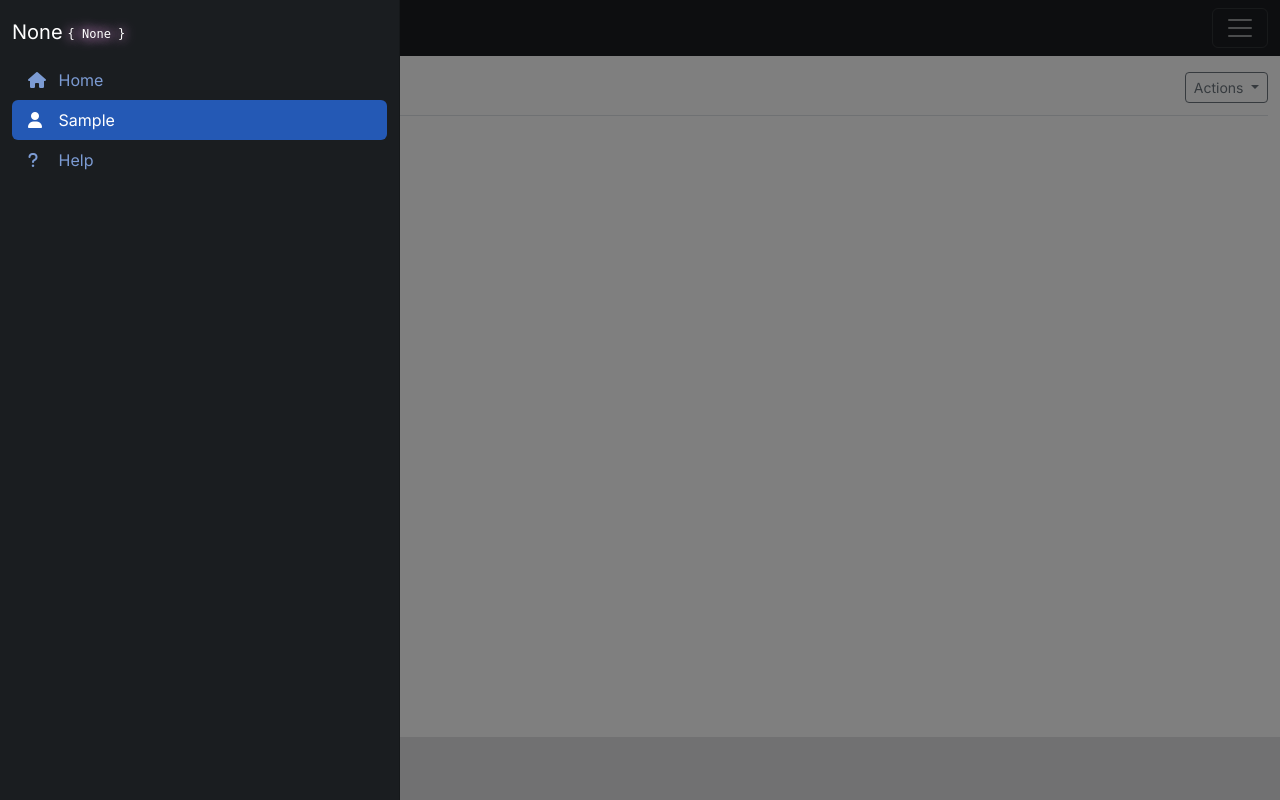
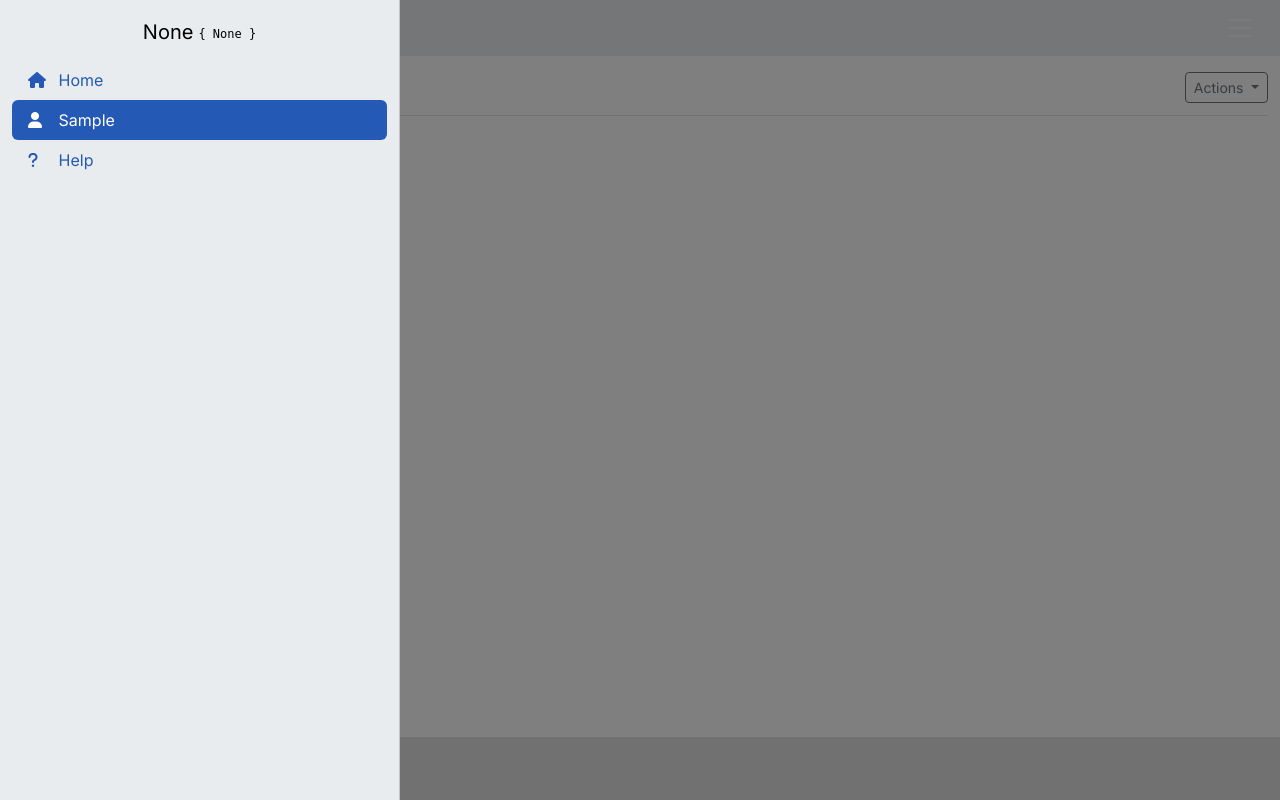
Before and after one commit to jack-hermanson/RNO, a Flask app: page /auth/me in a window 1280 px wide, after a click that opens the changed part. Run offline with Flask 3, Linux system fonts and the light colour scheme; the visitor is signed in with stand-in values (Sample User, id 1); parts of the project's set-up code (start-up, migrations or seed data) failed here and were passed over; some libraries are stand-ins or nearby versions.

Commit message:
dark mode weirdness

```diff
--- a/application/web/static/css/_env_label.scss
+++ b/application/web/static/css/_env_label.scss
@@ -4,7 +4,14 @@
   margin-left: 5px;
 
 
-  // Dark mode styles
-  color: #fff;
-  text-shadow: #222 0px 0px 5px, #ffaaff 0px 0px 10px, #ffaaff 0px 0px 15px;
+  // Light mode styles
+  color: black;
 }
+
+[data-bs-theme="dark"] {
+  .env-label {
+    // Dark mode styles
+    color: #fff;
+    text-shadow: #222 0px 0px 5px, #ffaaff 0px 0px 10px, #ffaaff 0px 0px 15px;
+  }
+}
--- a/application/web/static/css/main.scss
+++ b/application/web/static/css/main.scss
@@ -1,4 +1,3 @@
-
 $grid-breakpoints: (
         xs: 0,
         sm: 576px,
@@ -29,7 +28,13 @@
 
 
 .sidebar, .mobile-nav {
+  background: $light !important;
+}
+
+[data-bs-theme="dark"] {
+  .sidebar, .mobile-nav {
     background: $dark-bg-subtle-dark !important;
+  }
 }
 
 span.fake-link {
@@ -38,6 +43,7 @@
   text-underline-offset: 4px;
   cursor: pointer;
   user-select: none;
+
   &:hover, &:active {
     text-decoration-style: solid;
   }
--- a/application/web/templates/base.html
+++ b/application/web/templates/base.html
@@ -38,9 +38,9 @@
             id="nav"
             class="offcanvas-lg offcanvas-start col-lg-2 h-100 flex-grow-1 px-lg-2 sidebar"
         >
-            <nav data-bs-theme="dark" class="navbar">
+            <nav class="navbar">
                 <div class="container-fluid">
-                    <a href="{{ url_for('main.index') }}" class="navbar-brand d-flex">
+                    <a href="{{ url_for('main.index') }}" class="navbar-brand d-flex mx-auto">
                         {#        todo logo #}
                         {#            <img alt="logo" src="{{ url_for("static", filename="logo-transparent.png") }}" height="42"#}
                         {#                 class="d-inline-block align-text-top logo me-2">#}
@@ -66,7 +66,7 @@
                 </div>
             </nav>
             <div class="container-fluid pt-0">
-                <nav class="nav nav-pills flex-column" data-bs-theme="dark">
+                <nav class="nav nav-pills flex-column">
                     <a href="{{ url_for('main.index') }}"
                        class="nav-link {% if active_route == 'main' %}active{% endif %}">
                         <div class="row">
```
Also changed, not shown: application/web/static/css/main.css, 1 other file. Lines whose indentation alone changed are shown as unchanged.
